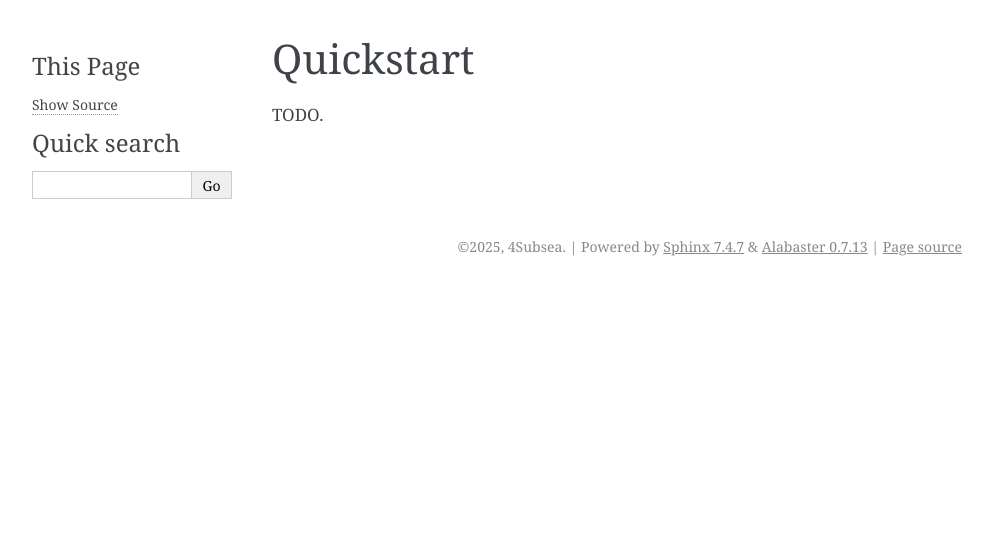
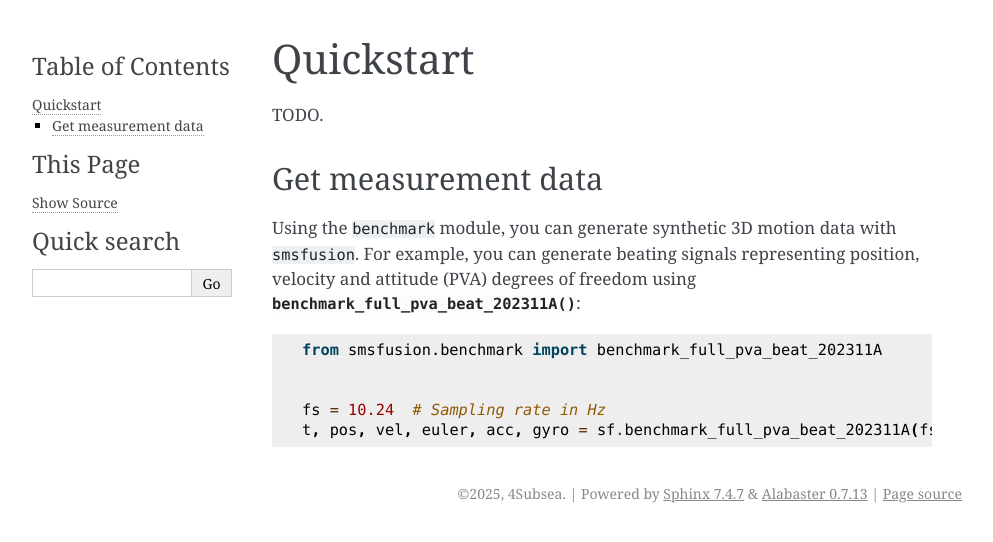
Before and after one commit to 4Subsea/smsfusion-python, a Sphinx documentation site: the page built from docs/user_guide/quickstart.rst, in a window 1280 px wide. Shown: the top 542 px of the page, without its empty margins (148-1141 px from the left). Built offline with Sphinx 7.4.7, drawn with Linux system fonts in a browser that asks for light colours.

Commit message:
generate data

```diff
--- a/docs/user_guide/quickstart.rst
+++ b/docs/user_guide/quickstart.rst
@@ -1,3 +1,17 @@
 Quickstart
 ==========
 TODO.
+
+Get measurement data
+---------------------
+Using the ``benchmark`` module, you can generate synthetic 3D motion data with ``smsfusion``.
+For example, you can generate beating signals representing position, velocity and
+attitude (PVA) degrees of freedom using :func:`~smsfusion.benchmark.benchmark_full_pva_beat_202311A`:
+
+.. code-block:: python
+
+    from smsfusion.benchmark import benchmark_full_pva_beat_202311A
+
+
+    fs = 10.24  # Sampling rate in Hz
+    t, pos, vel, euler, acc, gyro = sf.benchmark_full_pva_beat_202311A(fs)
```
